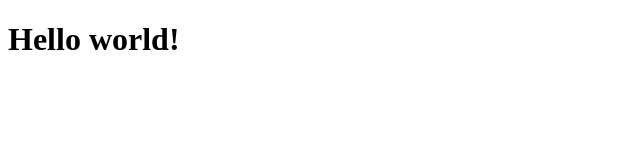
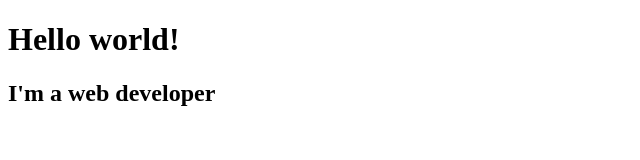
Before and after one commit to XamrokulovDev/git-test, a plain HTML site: page index.html in a window 1280 px wide. Shown: the whole page, without its empty margins (0-640 px from the left). Drawn offline with Linux system fonts and the light colour scheme.

Commit message:
create a h2 tag

```diff
--- a/index.html
+++ b/index.html
@@ -7,5 +7,6 @@
 </head>
 <body>
     <h1>Hello world!</h1>
+    <h2>I'm a web developer</h2>
 </body>
 </html>
```
